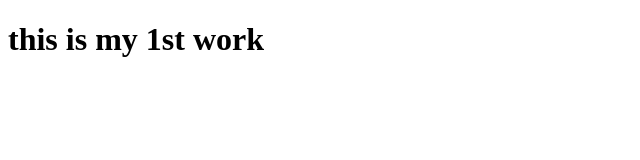
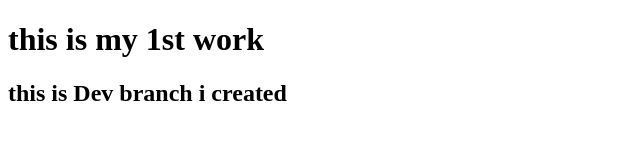
Before and after one commit to Barsharana/myWebsite, a plain HTML site: page index.html in a window 1280 px wide. Shown: the whole page, without its empty margins (0-640 px from the left). Drawn offline with Linux system fonts and the light colour scheme.

Commit message:
created a new branch

```diff
--- a/index.html
+++ b/index.html
@@ -7,5 +7,8 @@
 </head>
 <body>
     <h1>this is my 1st work</h1>
+    <h2>this is Dev branch i created
+
+    </h2>
 </body>
 </html>
```
